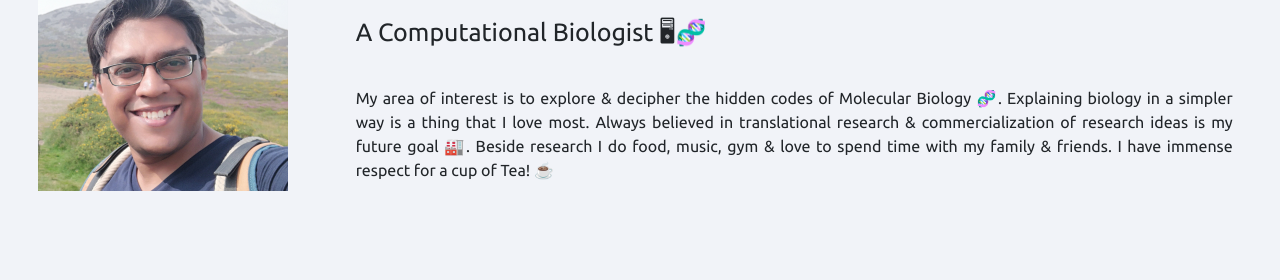
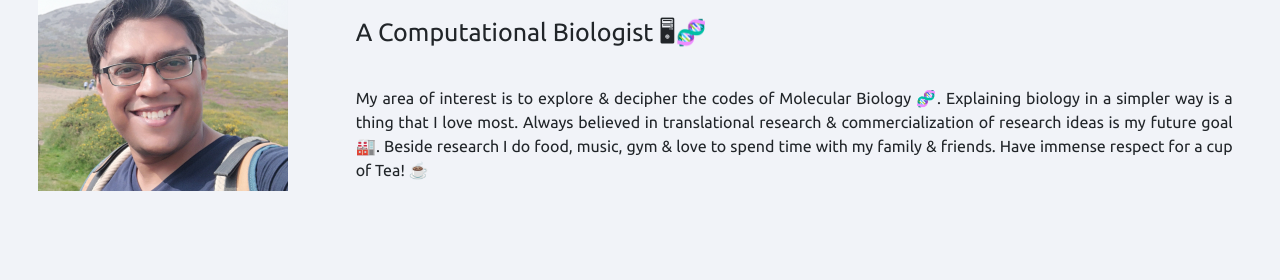
Before and after one commit to ambarnilghosh/cvambar, a plain HTML site: page index.html in a window 1280 px wide. Shown: the part 214-494 px from the top of the page. Drawn offline with nearby package versions, Linux system fonts and the light colour scheme.

Commit message:
index update 24thAug
index update 24th Aug

```diff
--- a/index.html
+++ b/index.html
@@ -131,10 +131,10 @@
         <div class="col-lg-9">
           <h2>Hi, I am Ambar.</h2>
           <p style="font-size:25px">A Computational Biologist 🖥🧬</p>
-          <p>My area of interest is to explore & decipher the hidden codes of Molecular Biology 🧬.
+          <p> My area of interest is to explore & decipher the codes of Molecular Biology 🧬.
             Explaining biology in a simpler way is a thing that I love most. Always believed in translational research
             & commercialization of research ideas is my future goal 🏭. Beside research I do food, music, gym & love
-            to spend time with my family & friends. I have immense respect for a cup of Tea! ☕
+            to spend time with my family & friends. Have immense respect for a cup of Tea! ☕
         </div>
 
       </div>
```
